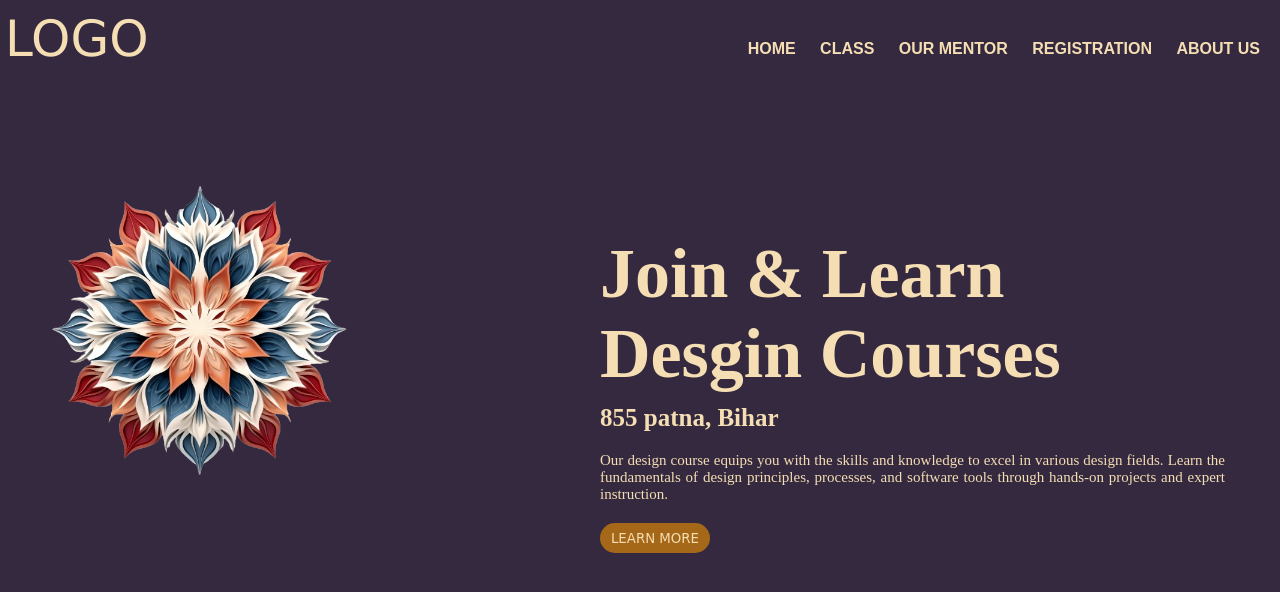
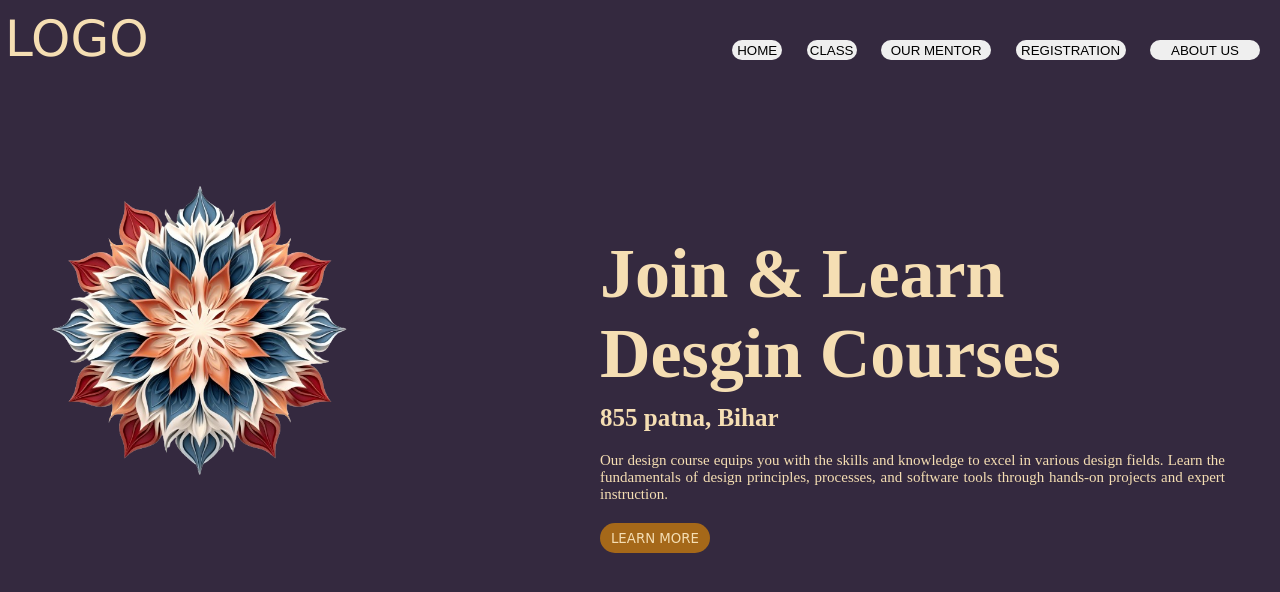
Before and after one commit to esyice/1st-project, a plain HTML site: page index.html in a window 1280 px wide. Drawn offline with Linux system fonts and the light colour scheme.

Commit message:
new changes

```diff
--- a/index.html
+++ b/index.html
@@ -12,11 +12,11 @@
             <li class="logo">LOGO</li>
         </ul>
         <ul class="sidebar">
-            <li class="sid">HOME</li>
-            <li class="sid">CLASS</li>
-            <li class="sid">OUR MENTOR</li>
-            <li class="sid">REGISTRATION</li>
-            <li class="sid">ABOUT US</li>
+            <li ><button class="sidebtmhome">HOME</button></li>
+            <li><button class="sidebtmhome">CLASS</button></li>
+            <li><button class="sidebtmora">OUR MENTOR  </button></li>
+            <li><button class="sidebtmora">REGISTRATION </button></li>
+            <li><button class="sidebtmora">ABOUT US </button></li>
         </ul>
     </div>
     <div class="image">
--- a/style.css
+++ b/style.css
@@ -7,6 +7,7 @@
 body{
     background-color: rgb(52, 41, 63);
 }
+
 
 .logo{
     margin-top: 10px;
@@ -19,7 +20,7 @@ body{
 }
 
 .sidebar{
-    font-weight: 600;
+        font-weight: 600;
     margin-top: 10px;
     color: wheat;
     float: right;
@@ -80,8 +81,46 @@ img{
     cursor: pointer;
 }
 
-.sid:hover{
-    color: black;
-    transition: .3s;
+.sidebtmhome{
+    border: none;
+    width: 50px;
+    height: 20px;
+    border-radius: 50px;
+}
+
+.sidebtmhome:hover{
+    color: wheat;
+    transition: .5s;
     cursor: pointer;
+    background-color: rgb(39, 93, 155);
+
 }
+
+.sidebtmora{
+    border: none;
+    width: 110px;
+    height: 20px;
+    border-radius: 50px;
+}
+
+.sidebtmora:hover{
+    color: wheat;
+    transition: .5s;
+    cursor: pointer;
+    background-color: rgb(39, 93, 155);
+}
+
+.sidebtma{
+    border: none;
+    width: 80px;
+    height: 20px;
+    border-radius: 50px;
+
+}
+
+.sidebtma:hover{
+    color: wheat;
+    transition: .5s;
+    cursor: pointer;
+    background-color: rgb(39, 93, 155);
+}
```
